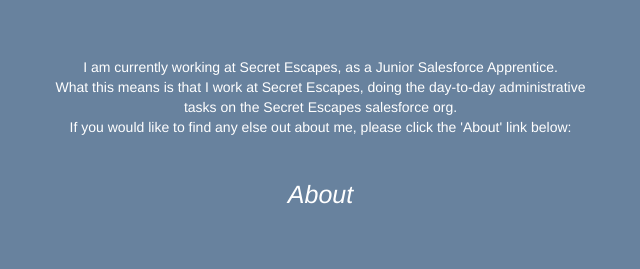
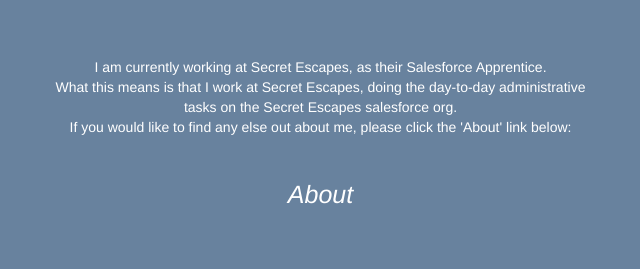
Before and after one commit to mikestarization/Professional-Website.github.io, a plain HTML site: page index.html in a window 1280 px wide. Shown: the part 192-461 px from the top of the page, 612-1252 px from the left. Drawn offline with nearby package versions, Linux system fonts and the light colour scheme.

Commit message:
Update index.html

```diff
--- a/index.html
+++ b/index.html
@@ -25,7 +25,7 @@
 					</div>
 						<div class="col-sm-6" style="padding-top: 50px; text-align: center;"><!--Adding in the 'about me' text, and giving it padding to make it align in the center of the container-->
 							<p style="text-align: center;  padding-bottom: 10px"><!--Adding padding to the bottom, so the paragraph of text, which separates it from the 'About' link to the other page-->
-								I am currently working at Secret Escapes, as a Junior Salesforce Apprentice.<br><!--Here the break tag is used to tell the HTML document to move on to the next line-->
+								I am currently working at Secret Escapes, as their Salesforce Apprentice.<br><!--Here the break tag is used to tell the HTML document to move on to the next line-->
 								What this means is that I work at Secret Escapes, doing the day-to-day administrative tasks on the Secret Escapes salesforce org.<br>
 								If you would like to find any else out about me, please click the 'About' link below:<br>
 								<br>
```
